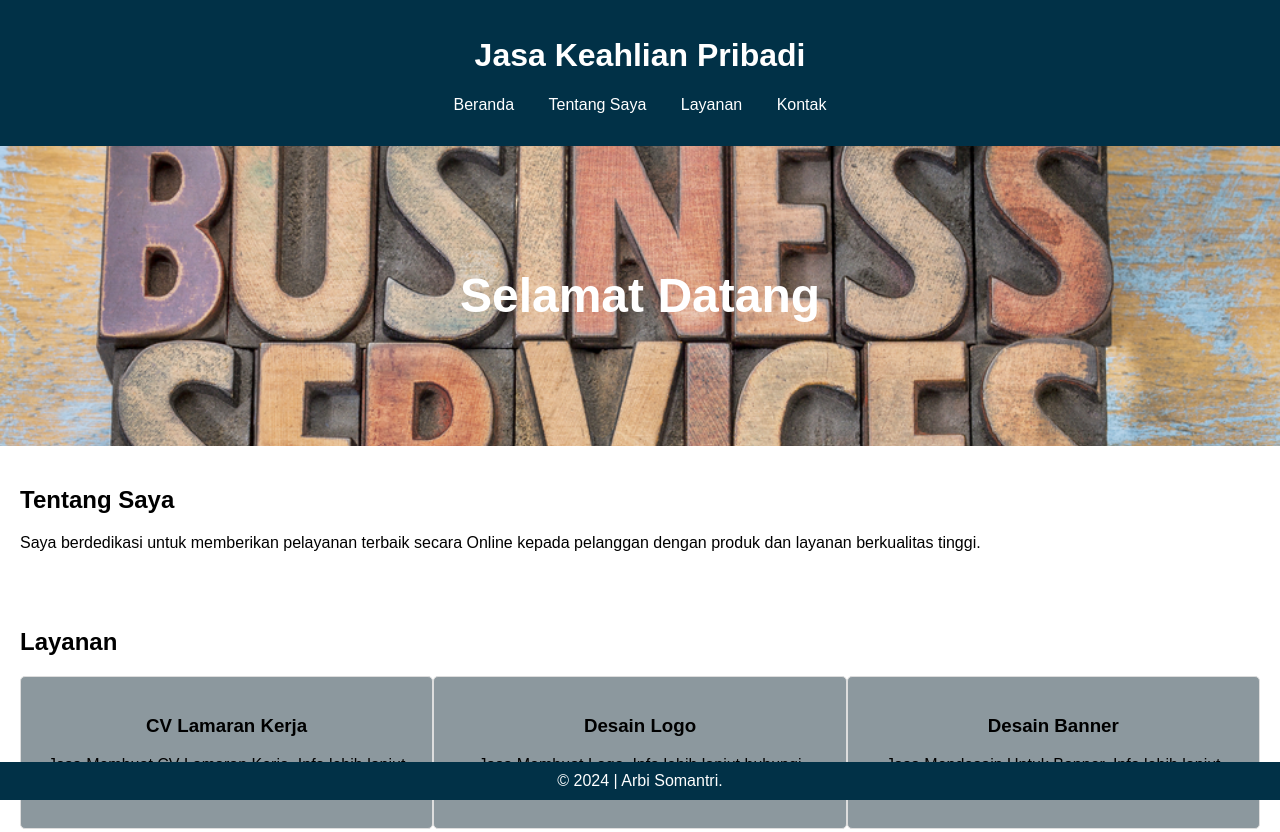
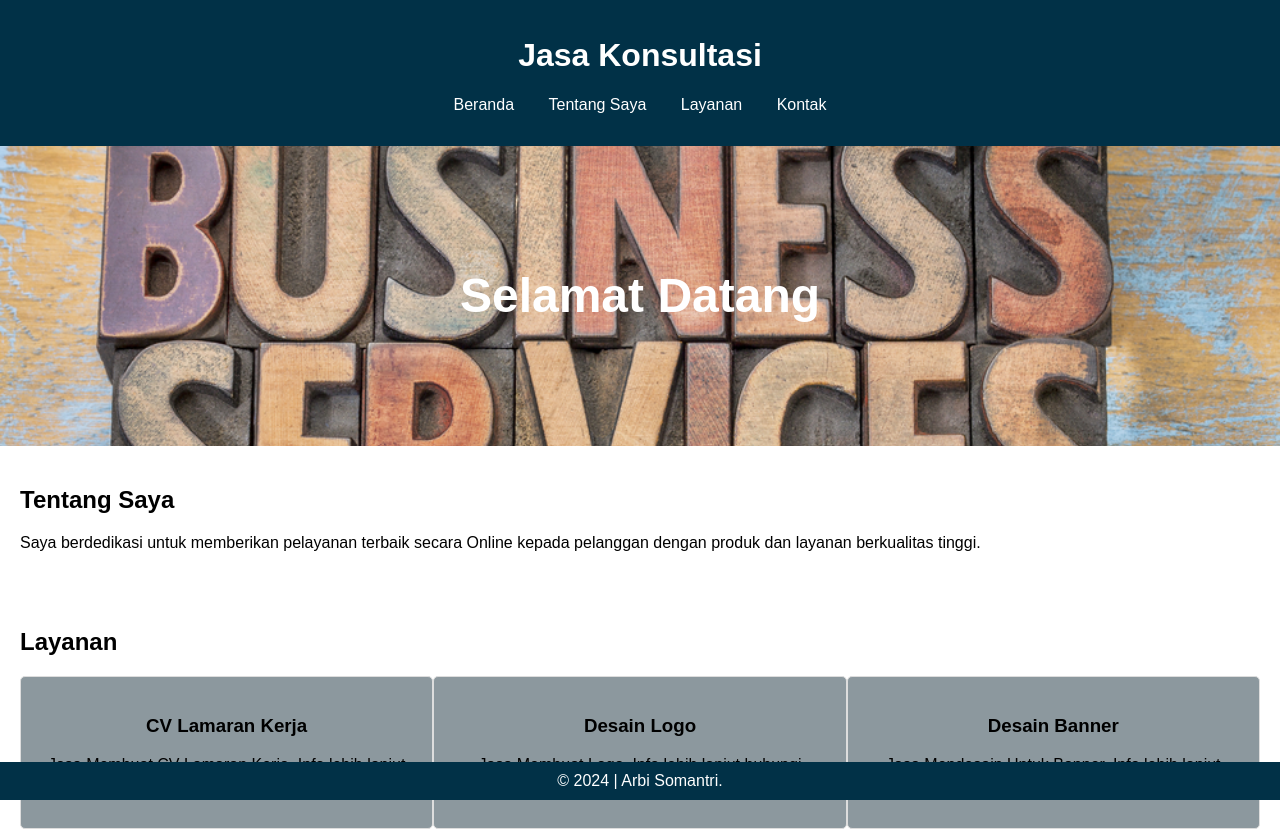
Before and after one commit to arbsmtr/Jasa, a plain HTML site: page index.html in a window 1280 px wide. Shown: the top 832 px of the page. Drawn offline with Linux system fonts and the light colour scheme.

Commit message:
Update index.html

```diff
--- a/index.html
+++ b/index.html
@@ -8,7 +8,7 @@
 </head>
 <body>
     <header>
-        <h1>Jasa Keahlian Pribadi</h1>
+        <h1>Jasa Konsultasi</h1>
         <nav>
             <ul>
                 <li><a href="#home">Beranda</a></li>
```
